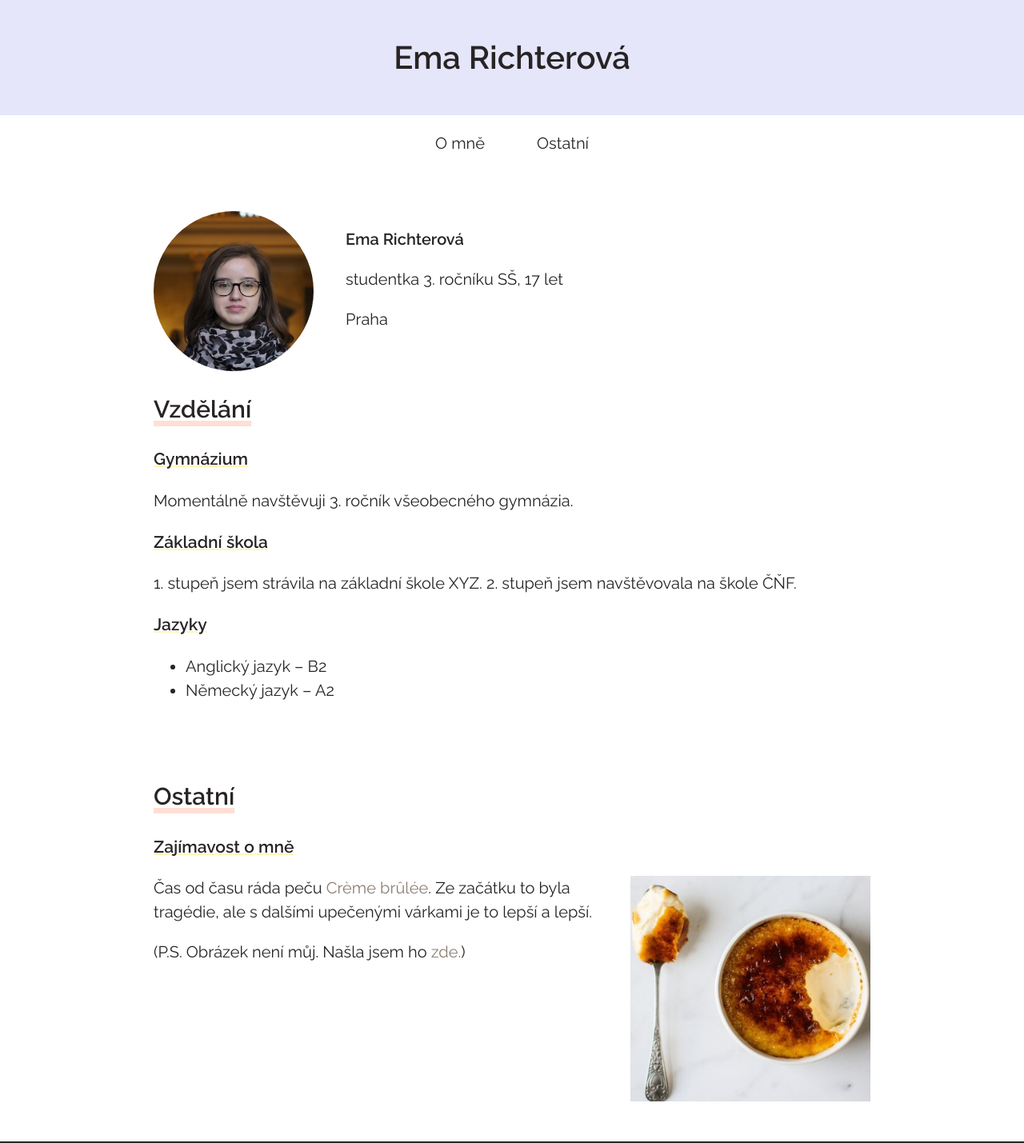
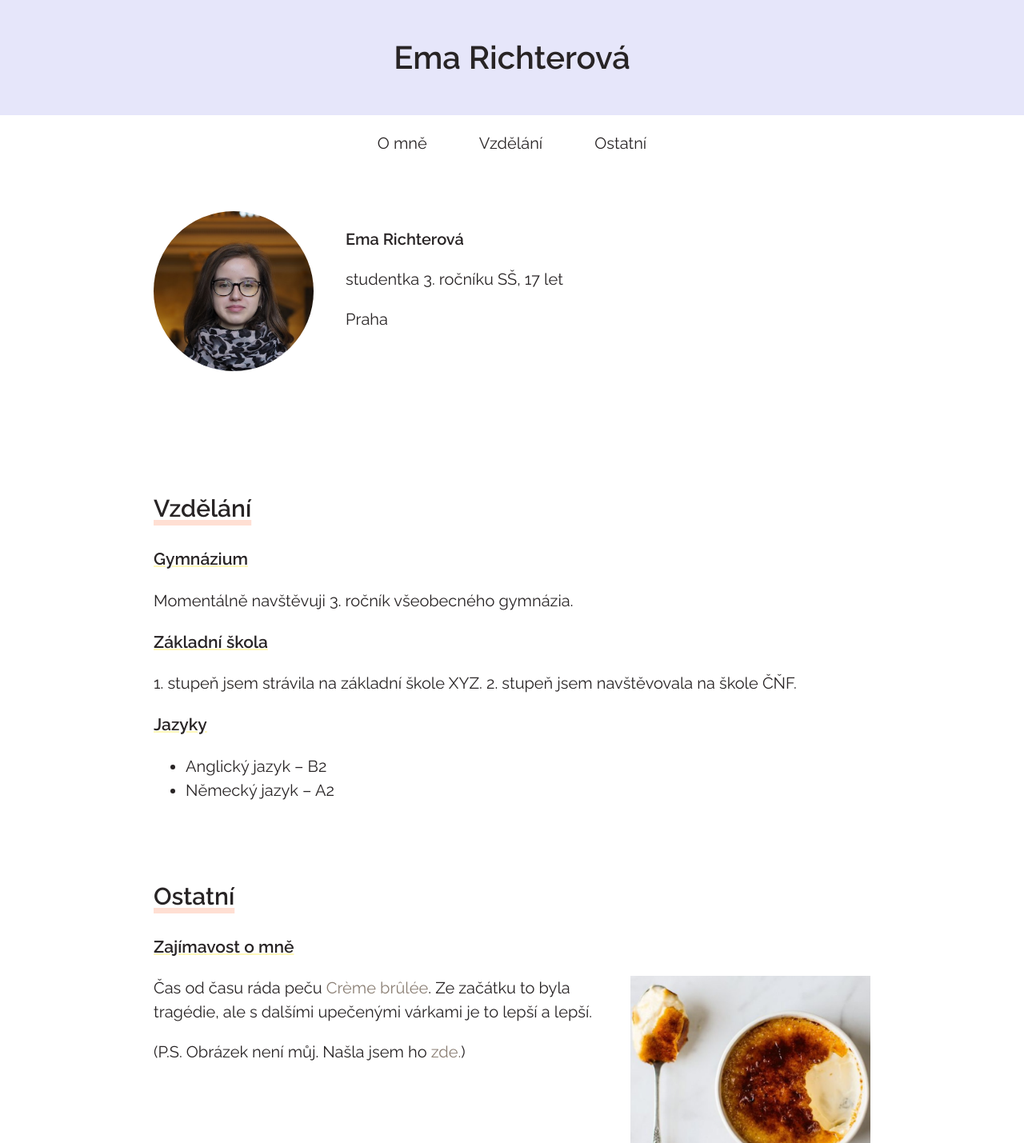
Before and after one commit to emarichterova/1.tyden, a plain HTML site: page index.html in a window 1280 px wide. Shown: the top 1429 px of the page at 80% size. Drawn offline with Linux system fonts and the light colour scheme.

Commit message:
Úprava menu

```diff
--- a/index.html
+++ b/index.html
@@ -22,6 +22,7 @@
     <!-- Menu -->
     <ul class="menu">
         <li><a href="#omne">O mně</a></li>
+        <li><a href="#vzdelani">Vzdělání</a></li>
         <li><a href="#ostatni">Ostatní</a></li>
     </ul>
 
@@ -34,6 +35,10 @@
         <p>studentka 3. ročníku SŠ, 17 let</p>
 
         <p>Praha</p>
+
+        </section>
+
+        <section class="vzedani" id="vzdelani">
 
         <h2>Vzdělání</h2>
 
```
